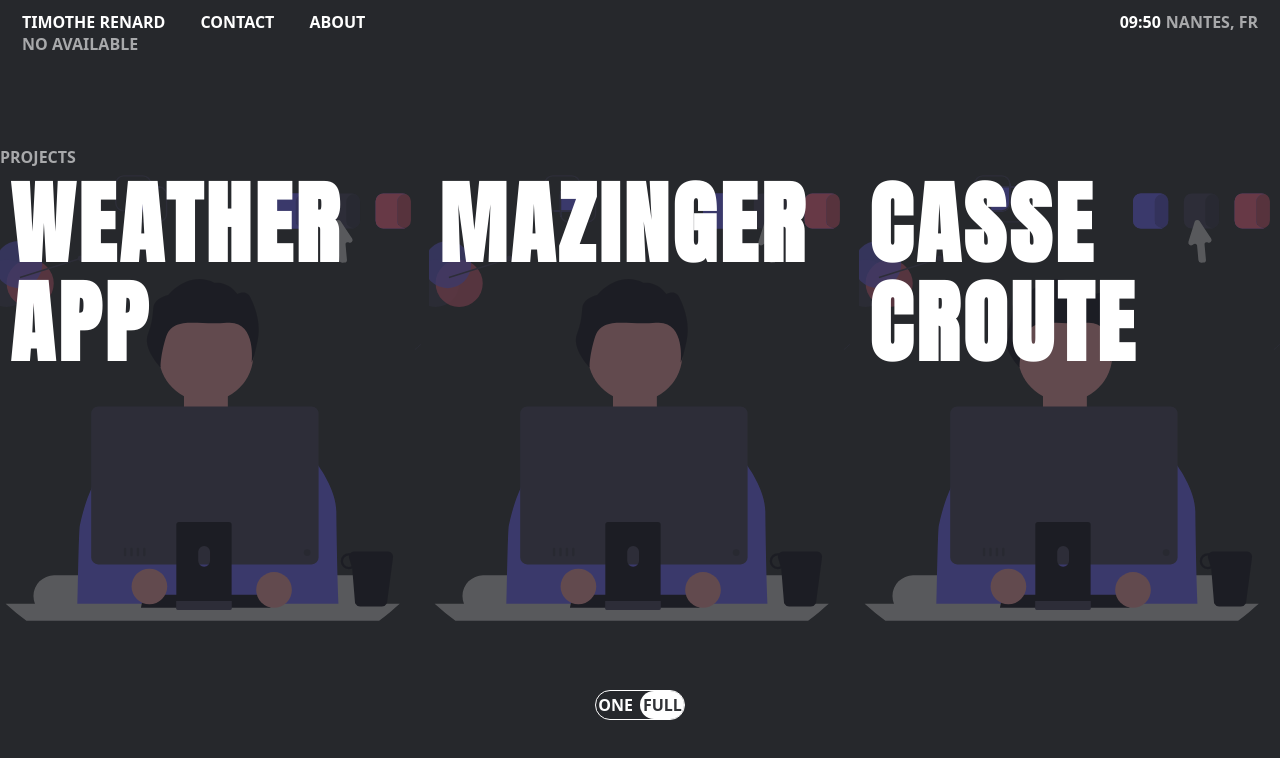
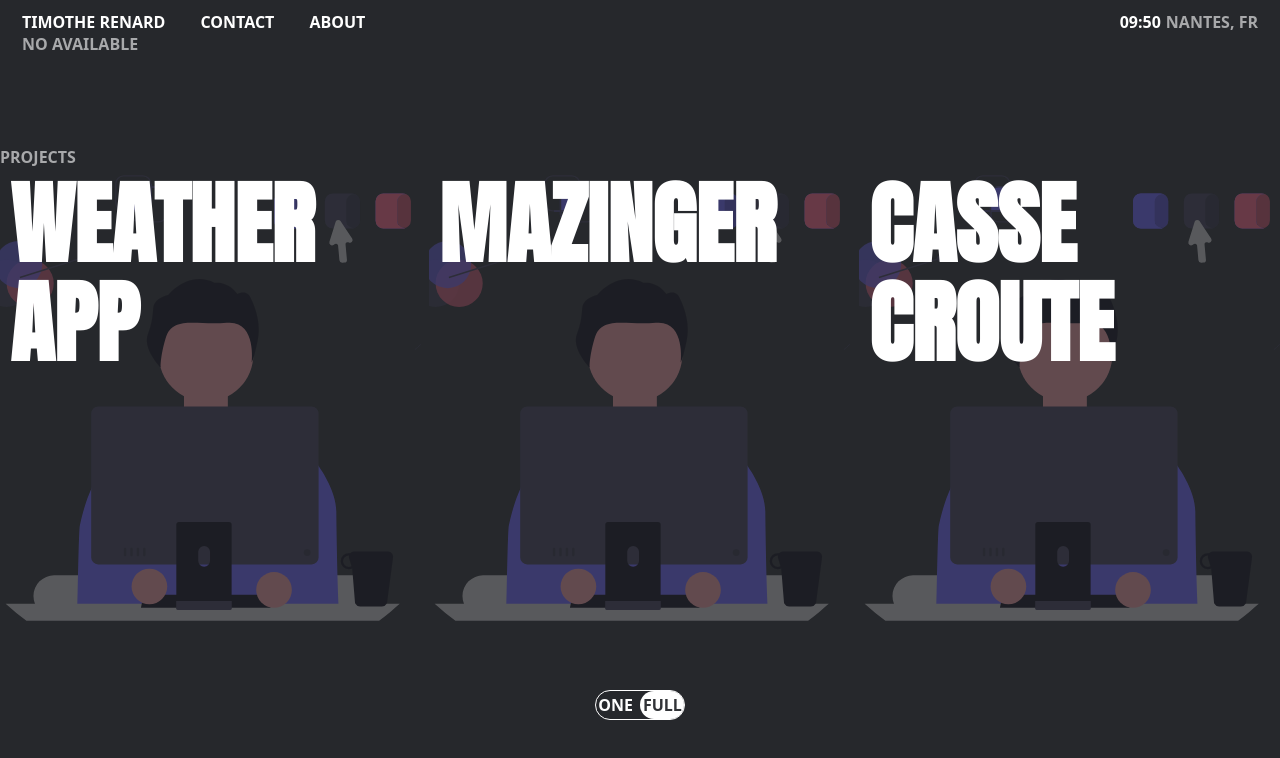
Before and after one commit to FarCodeFR/PortFolioXV, a React (Vite) app: page / in a window 1280 px wide. Shown: the top 758 px of the page. Built offline with nearby package versions, Linux system fonts and the light colour scheme.

Commit message:
Fix scss

```diff
--- a/src/components/ui/About.module.scss
+++ b/src/components/ui/About.module.scss
@@ -64,12 +64,13 @@
   color: white;
   & h1 {
     @include h3;
+    width: 45%;
     color: $c-fg-primary;
   }
   & article {
     display: flex;
     flex-direction: column;
-    width: 60%;
+    width: 50%;
     max-width: 100%;
     gap: 10px;
     padding: 10px 0px;
@@ -80,7 +81,7 @@
   }
   & p:last-child {
     @include bodyL;
-    width: 80%;
+    width: 100%;
   }
 }
 //
--- a/src/styles/_types.scss
+++ b/src/styles/_types.scss
@@ -47,7 +47,7 @@
   font-weight: 600;
   font-size: $fs-h2;
   line-height: $lh-110;
-  letter-spacing: $ls-h2;
+  letter-spacing: $ls-0;
   text-transform: uppercase;
 }
 
```
